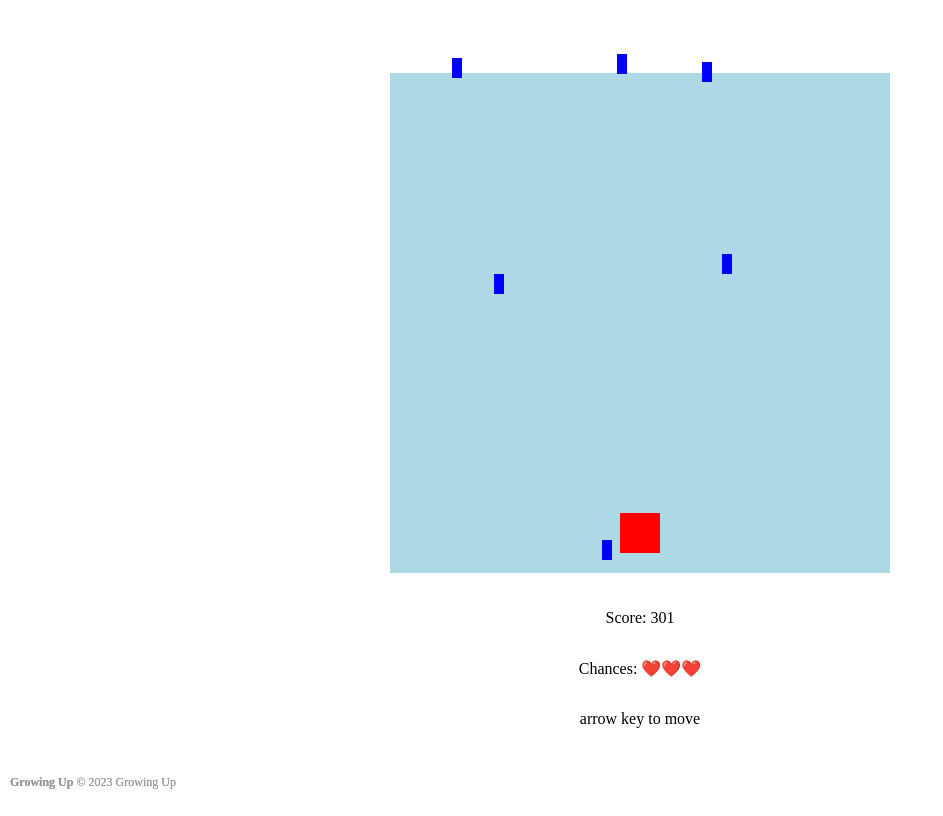
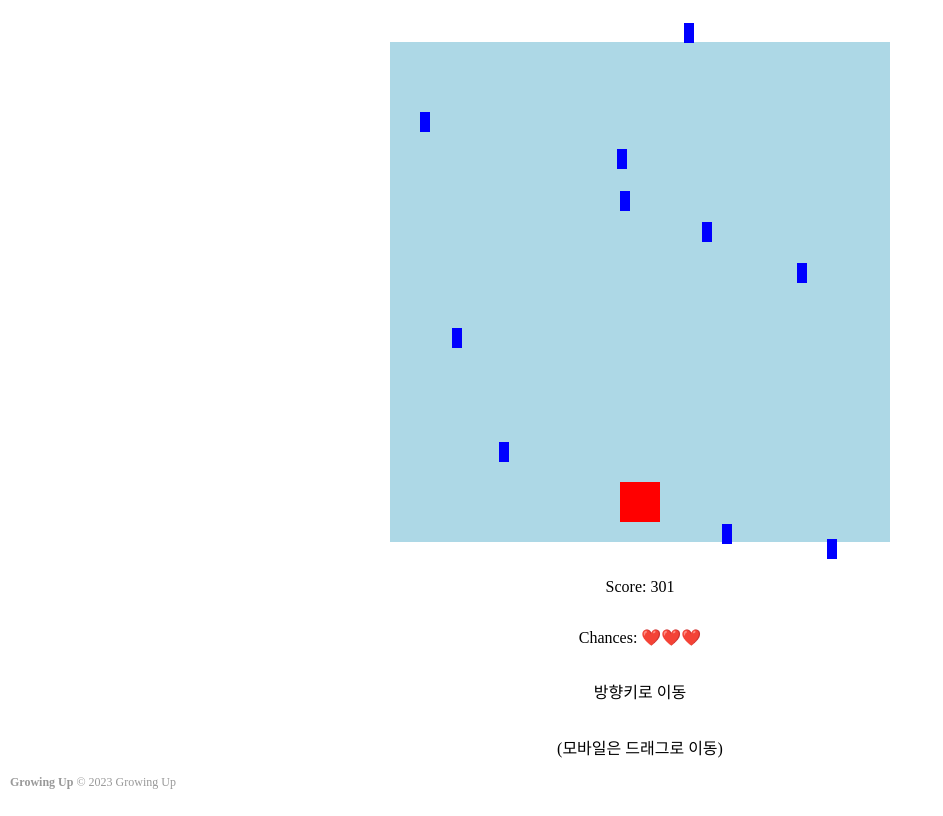
Before and after one commit to larry1121/rain_avoid, a plain HTML site: page index.html in a window 1280 px wide. Shown: the whole page, without its empty margins (0-943 px from the left). Drawn offline with Linux system fonts and the light colour scheme.

Commit message:
Update index.html

```diff
--- a/index.html
+++ b/index.html
@@ -85,15 +85,14 @@
   <div id="info">
     <p id="score"></p>
   <p id="chances"></p>
-  <p> arrow key to move</p>
+  <p> 방향키로 이동</p>
+  <p> (모바일은 드래그로 이동)</p>
   </div>
    <div id="copyright">
       &copy; 2023 Growing Up
     </div>
   </div>
-  <div id="copyright">
-    &copy; 2023 Growing Up
-  </div>
+
 
 
   <script>
@@ -107,7 +106,7 @@
     let chances = 3;
     let raindrops = [];
     let playerX = 250;
-    let rainNum  =6;
+    let rainNum  = 10;
 
 
 class Player {
@@ -127,7 +126,7 @@ const player = new Player();
         this.el = document.createElement("div");
         this.el.classList.add("raindrop");
         gameBoard.appendChild(this.el);
-        this.speed = 2; // 속도를 상수로 설정
+        this.speed = 1; // 속도를 상수로 설정
         this.reset();
       }
 
@@ -135,7 +134,7 @@ const player = new Player();
         this.x = Math.random() * 450;
         this.y = -20;
 
-        this.speed = Math.random() *2 ;
+        this.speed = Math.random() *2 +1;
       }
 
       update() {
```
